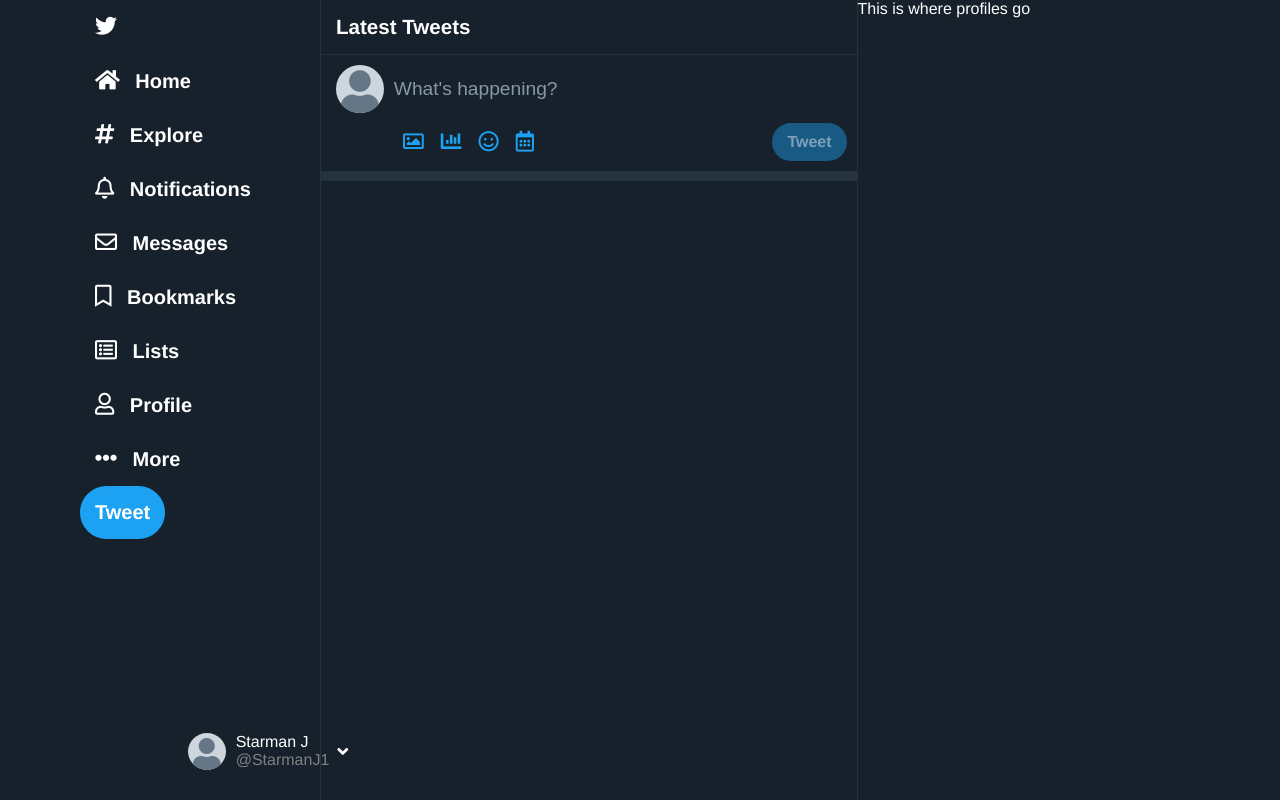
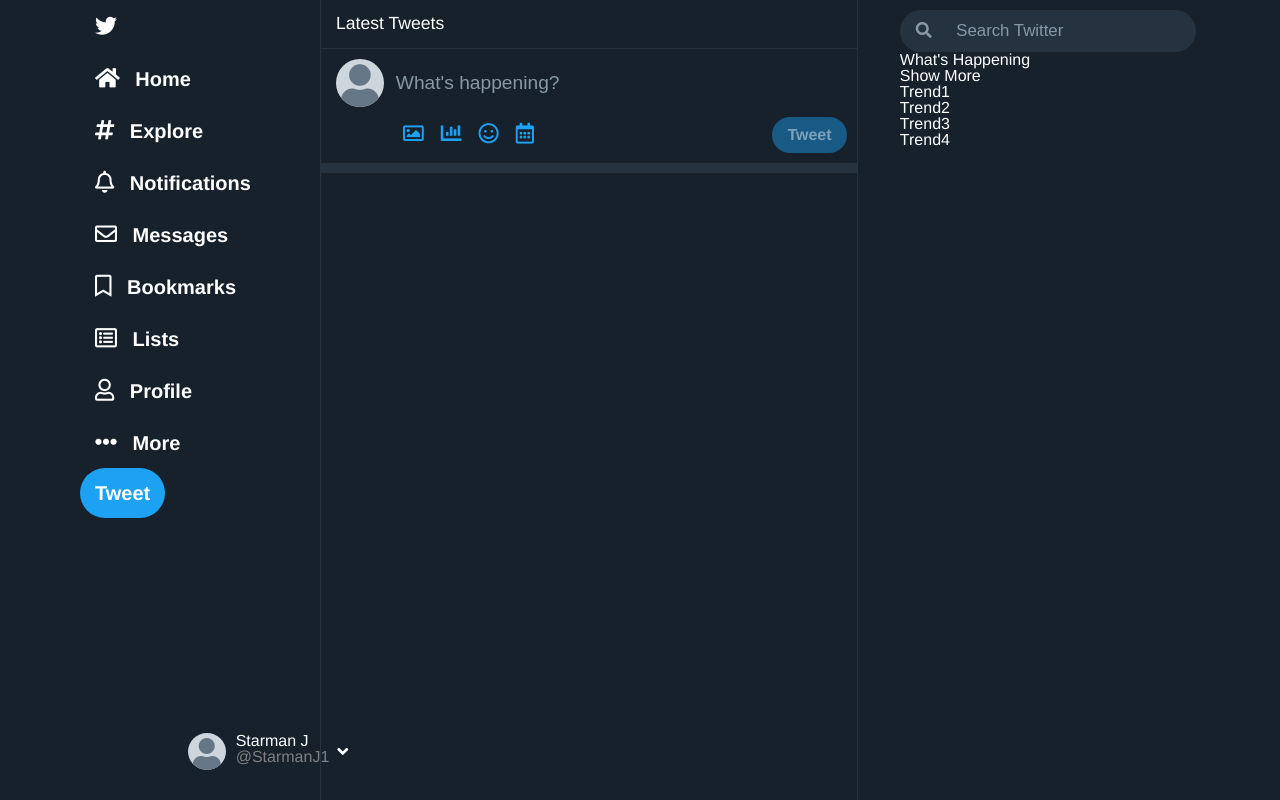
Before and after one commit to dcorso21/Twitter-Clone, a plain HTML site: page index.html in a window 1280 px wide. Drawn offline with Linux system fonts and the light colour scheme.

Commit message:
search bar working

```diff
--- a/index.html
+++ b/index.html
@@ -71,7 +71,7 @@
                 <div class="status">
                     <div class="type-in">
                         <i class="fas fa-user"></i>
-                        <input type="text" placeholder="What's happening?">
+                        <input type="text" placeholder="What's happening?" />
                     </div>
                     <div class="lower-btns">
                         <div class="icons">
@@ -84,7 +84,23 @@
                     </div>
                 </div>
             </div>
-            <div class="profiles">This is where profiles go</div>
+            <div class="profiles">
+                <div class="searchBar">
+                    <i class="fas fa-search"></i>
+                    <input type="text" placeholder="Search Twitter" />
+                </div>
+                <div class="whats-happening">
+                    <h3 class="heading">What's Happening</h3>
+                    <div class="show-more-btn">Show More</div>
+                    <ul>
+                        <li class="trend1">Trend1</li>
+                        <li class="trend2">Trend2</li>
+                        <li class="trend3">Trend3</li>
+                        <li class="trend4">Trend4</li>
+                    </ul>
+                </div>
+                <div class="who-to-follow"></div>
+            </div>
         </div>
     </body>
 </html>
--- a/styles/main.css
+++ b/styles/main.css
@@ -1,7 +1,67 @@
-* {
-  box-sizing: border-box;
+html, body, div, span, applet, object,
+iframe, h1, h2, h3, h4, h5, h6, p, blockquote,
+pre, a, abbr, acronym, address, big, cite,
+code, del, dfn, em, img, ins, kbd, q, s, samp,
+small, strike, strong, sub, sup, tt, var, b,
+u, i, center, dl, dt, dd, ol, ul, li, fieldset,
+form, label, legend, table, caption, tbody,
+tfoot, thead, tr, th, td, article, aside,
+canvas, details, embed, figure, figcaption,
+footer, header, hgroup, menu, nav, output, ruby,
+section, summary, time, mark, audio, video {
   margin: 0;
   padding: 0;
+  border: 0;
+  font-size: 100%;
+  font: inherit;
+  vertical-align: baseline;
+}
+
+article, aside, details, figcaption, figure,
+footer, header, hgroup, menu, nav, section {
+  display: block;
+}
+
+body {
+  line-height: 1;
+}
+
+ol, ul {
+  list-style: none;
+}
+
+blockquote, q {
+  quotes: none;
+}
+blockquote:before, blockquote:after, q:before, q:after {
+  content: "";
+  content: none;
+}
+
+table {
+  border-collapse: collapse;
+  border-spacing: 0;
+}
+
+body {
+  -webkit-text-size-adjust: none;
+}
+
+mark {
+  background-color: transparent;
+  color: inherit;
+}
+
+input::-moz-focus-inner {
+  border: 0;
+  padding: 0;
+}
+
+input, select, textarea {
+  -moz-appearance: none;
+  -webkit-appearance: none;
+  -ms-appearance: none;
+  appearance: none;
 }
 
 body {
@@ -158,4 +218,37 @@
 
 .profiles {
   grid-column: 3;
+  display: flex;
+  flex-direction: column;
+  margin: 10px 20% 5% 10%;
 }
+.profiles .searchBar {
+  background-color: #253341;
+  border-radius: 70px;
+  overflow: hidden;
+  border: 1px solid rgba(255, 255, 255, 0);
+  transition: all 0.3s;
+}
+.profiles .searchBar:focus-within {
+  border: 1px solid #1da1f2;
+  background-color: #16212b;
+}
+.profiles .searchBar:focus-within .fa-search {
+  color: #1da1f2;
+}
+.profiles .searchBar .fa-search {
+  margin-left: 15px;
+  color: #8899a6;
+}
+.profiles .searchBar input {
+  border: none;
+  padding: 10px 0 10px 20px;
+  width: 80%;
+  color: #fff;
+  background-color: inherit;
+  font-size: 105%;
+  outline: none;
+}
+.profiles .searchBar input::placeholder {
+  color: #8899a6;
+}
```
